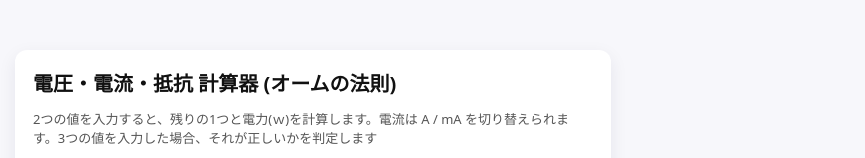
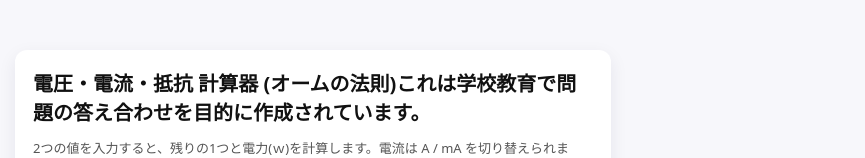
Before and after one commit to tomatarou0410/VCRCalculator, a plain HTML site: page index.html in a window 1280 px wide. Shown: the top 158 px of the page, without its empty margins (327-1192 px from the left). Drawn offline with Linux system fonts and the light colour scheme.

Commit message:
index.html

```diff
--- a/index.html
+++ b/index.html
@@ -22,7 +22,7 @@
 </head>
 <body>
   <div class="card">
-    <h1>電圧・電流・抵抗 計算器 (オームの法則)</h1>
+    <h1>電圧・電流・抵抗 計算器 (オームの法則)これは学校教育で問題の答え合わせを目的に作成されています。</h1>
     <p class="note">2つの値を入力すると、残りの1つと電力(ｗ)を計算します。電流は A / mA を切り替えられます。3つの値を入力した場合、それが正しいかを判定します</p>
 
     <div class="row">
@@ -36,7 +36,7 @@
       <select id="iUnit">
         <option value="A">A</option>
         <option value="mA">mA</option>
-      </select>
+      </select
     </div>
 
     <div class="row">
```
